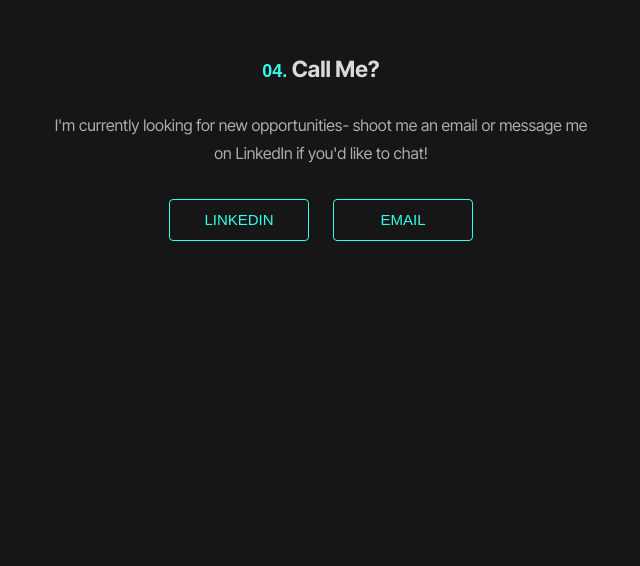
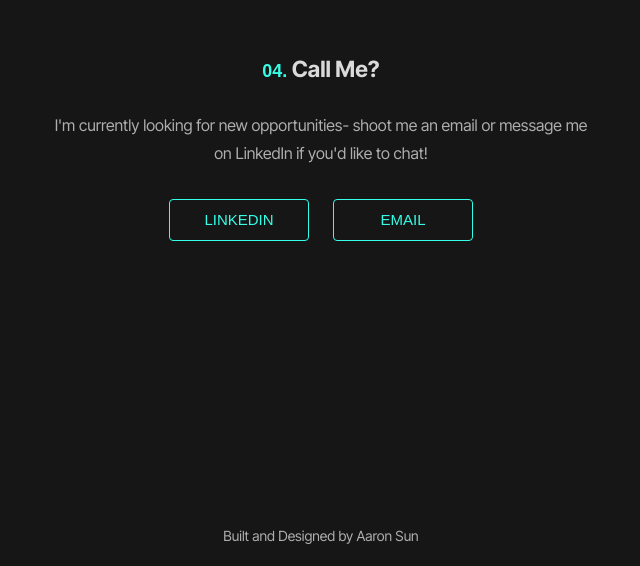
Before and after one commit to aaronzsun/personalwebsite, a Next.js app: page / in a window 1280 px wide. Shown: the part 3507-4073 px from the top of the page, without its empty margins (319-959 px from the left). Before the commit the page ends 3953 px from the top, so only its background shows below. Built offline with nearby package versions, Linux system fonts and the light colour scheme; a web font is replaced by a local one.

Commit message:
added note at footer

```diff
--- a/src/app/page.js
+++ b/src/app/page.js
@@ -390,7 +390,7 @@ export default function Home() {
                   <TabPanelMobile />
                 </Box>
                 <Box sx={{ display: 'flex', flexDirection: 'column', justifyContent: 'center', alignItems: 'center' }}>
-                  <Typography variant="subtitle1" component="h2" color="#afafaf" sx={{ mb: 3, mt: 6, fontSize: { xs: '0.8rem', sm: '0.8rem', md: '1rem' }}}>
+                  <Typography variant="subtitle1" component="h2" color="#afafaf" sx={{ mb: 3, mt:  { xs: 1, sm: 1, md: 6 }, fontSize: { xs: '0.8rem', sm: '0.8rem', md: '1rem' }}}>
                     Want to learn more about my work? Feel free to check out my resume.
                   </Typography>
                   <Button
@@ -492,7 +492,6 @@ export default function Home() {
               height="20vh"
               width="100%"
               sx={{
-                mb: '200px', // spacing at bottom (remove for more)
                 display: 'flex',
                 justifyContent: 'center',   // Centers content horizontally
                 alignItems: 'center',       // Centers content vertically
@@ -531,7 +530,21 @@ export default function Home() {
                 <Contact />
               </Box>
             </Box>
-
+            <Box sx={{
+                  textAlign: 'center',  // Center the text inside this Box as well
+                  mt: '300px'
+                }}>
+              <Typography variant="body2" component="a" color="#afafaf" href="https://github.com/aaronzsun"
+              sx={{
+                textDecoration: "none",
+                '&hover': {
+                  cursor: 'pointer',
+                }
+              }}
+              >
+                Built and Designed by Aaron Sun
+              </Typography>
+            </Box>
           </Box>
           </main>
         </ThemeProvider>
```
